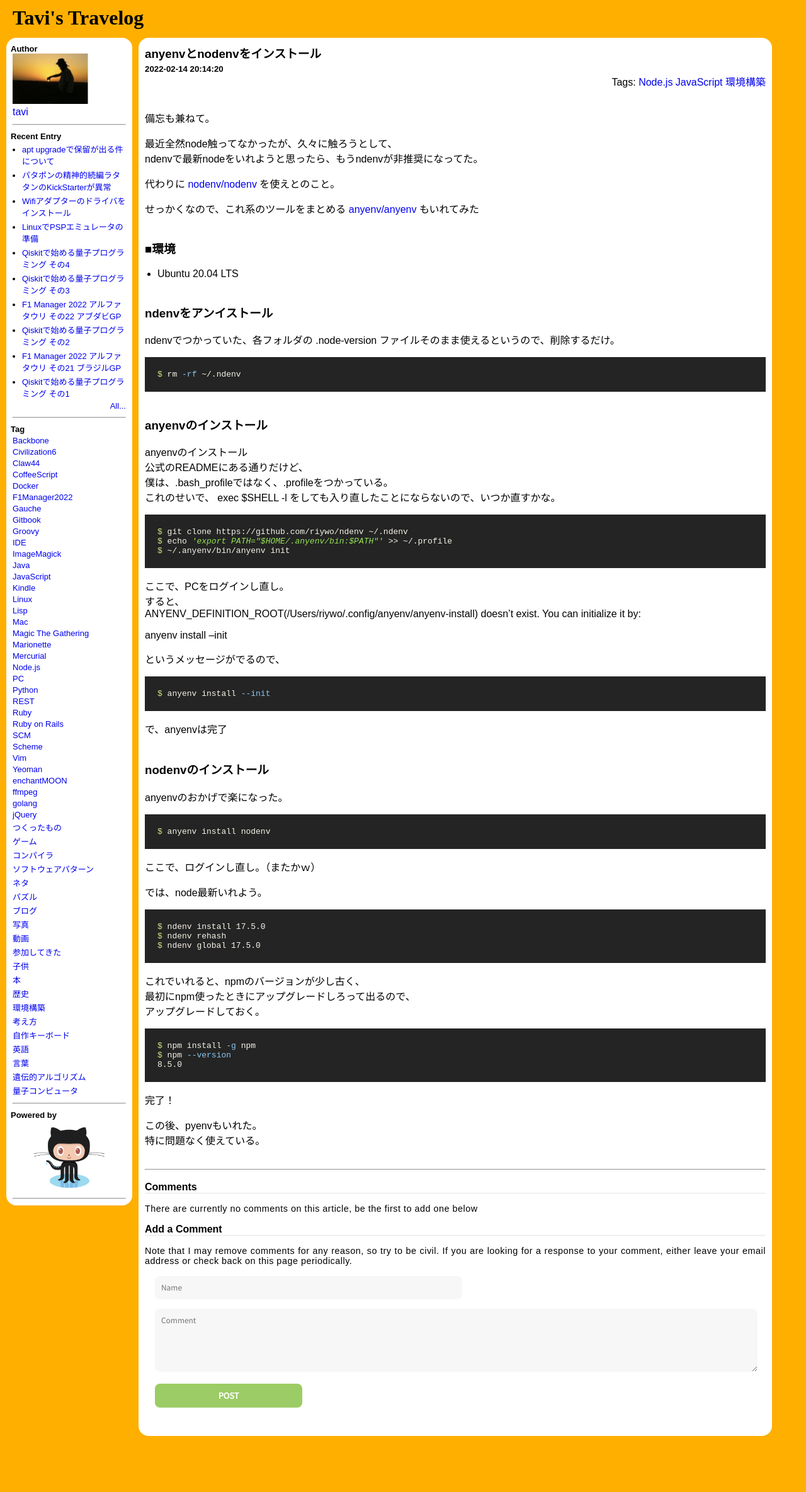
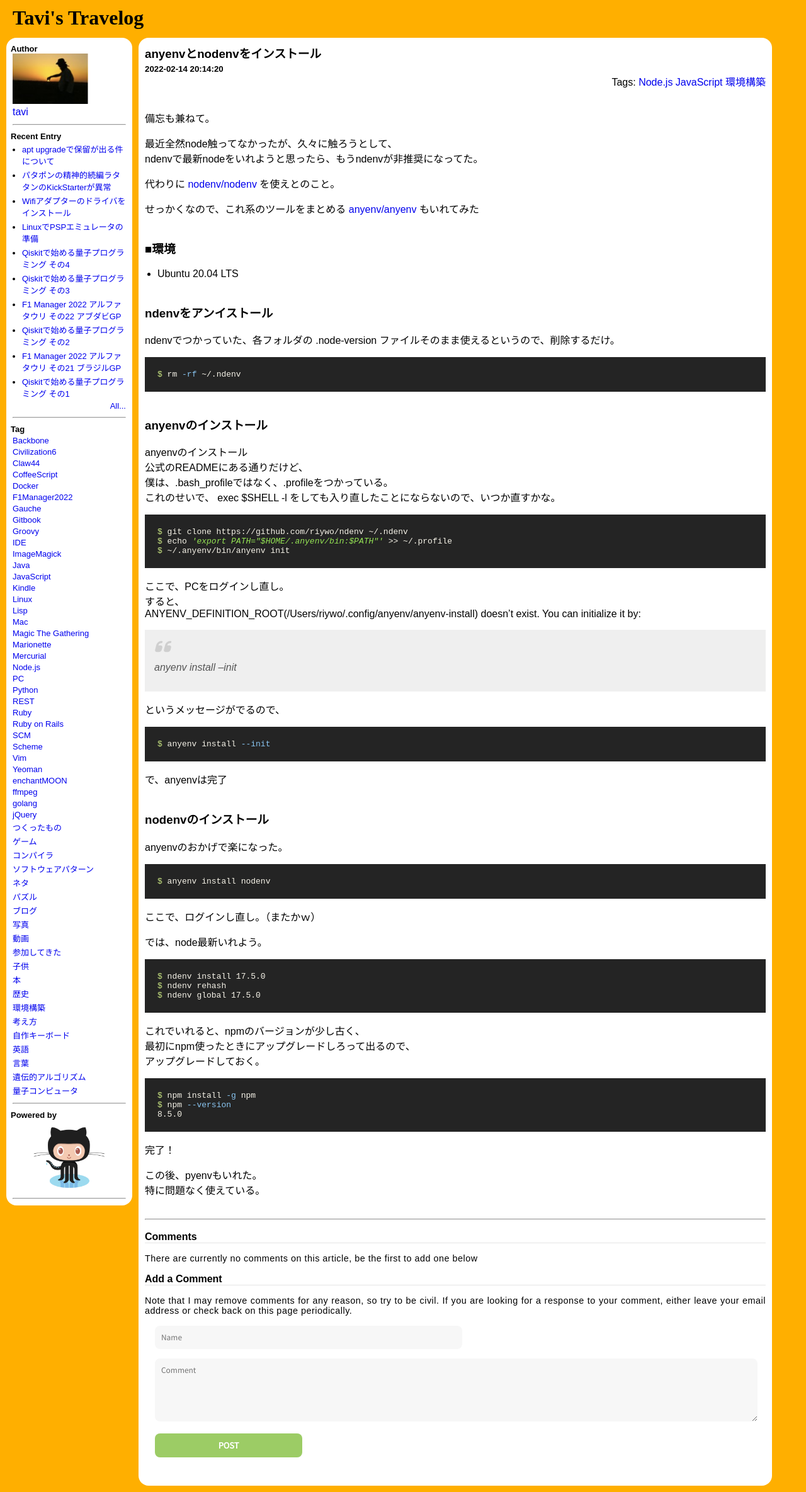
Before and after one commit to ryotakato/ryotakato.github.io, a Jekyll site: the page built from _posts/2022-02-14-install-anyenv-and-nodenv.md, in a window 1280 px wide. Shown: the whole page at 63% size. Built offline with Jekyll 4.4.1, drawn with Linux system fonts in a browser that asks for light colours; before the commit the page ends 2290 px from its top, so only the background shows below that.

Commit message:
add fontawesome & quote css

```diff
--- /dev/null
+++ b/_includes/fontawesome
@@ -0,0 +1 @@
+<link rel="stylesheet" href="https://cdnjs.cloudflare.com/ajax/libs/font-awesome/6.4.2/css/all.min.css" integrity="sha512-z3gLpd7yknf1YoNbCzqRKc4qyor8gaKU1qmn+CShxbuBusANI9QpRohGBreCFkKxLhei6S9CQXFEbbKuqLg0DA==" crossorigin="anonymous" referrerpolicy="no-referrer" />
--- a/_layouts/default.html
+++ b/_layouts/default.html
@@ -10,8 +10,9 @@
   <title>{{ site.title }}{% if page.title != null %} - {% endif %}{{ page.title }}</title>
   <meta name="author" content="{{ site.author.name }}">
   <link href="{{ BASE_PATH }}{{ site.path.atom }}" rel="alternate" title="{{ page.title }}" type="application/atom+xml">
-  <link href='{{ BASE_PATH }}/assets/css/style.css?release=20201129' rel="stylesheet" media="all">
+  <link href='{{ BASE_PATH }}/assets/css/style.css?release=20230826' rel="stylesheet" media="all">
   <link href='{{ BASE_PATH }}/assets/css/syntax_wombat.css' rel="stylesheet" media="all">
+  {% include fontawesome %}
   {% include analytics %}
 </head>
 
--- a/assets/css/style.css
+++ b/assets/css/style.css
@@ -145,3 +145,39 @@ input.err { background-color: orange; }
 .ul_none li {
   list-style-type:none;
 }
+
+
+blockquote {
+    position: relative;
+    padding: 30px 15px 8px 15px;
+    box-sizing: border-box;
+    font-style: italic;
+    background: #efefef;
+    color: #555;
+}
+
+blockquote:before{
+    display: inline-block;
+    position: absolute;
+    top: 13px;
+    left: 15px;
+    content: "\f10d";
+    font-family: "Font Awesome 6 Free";
+    color: #cfcfcf;
+    font-size: 28px;
+    line-height: 1;
+    font-weight: 900;
+}
+
+blockquote p {
+    padding: 0;
+    margin: 10px 0;
+    line-height: 1.7;
+}
+
+blockquote cite {
+    display: block;
+    text-align: right;
+    color: #888888;
+    font-size: 0.9em;
+}
```
